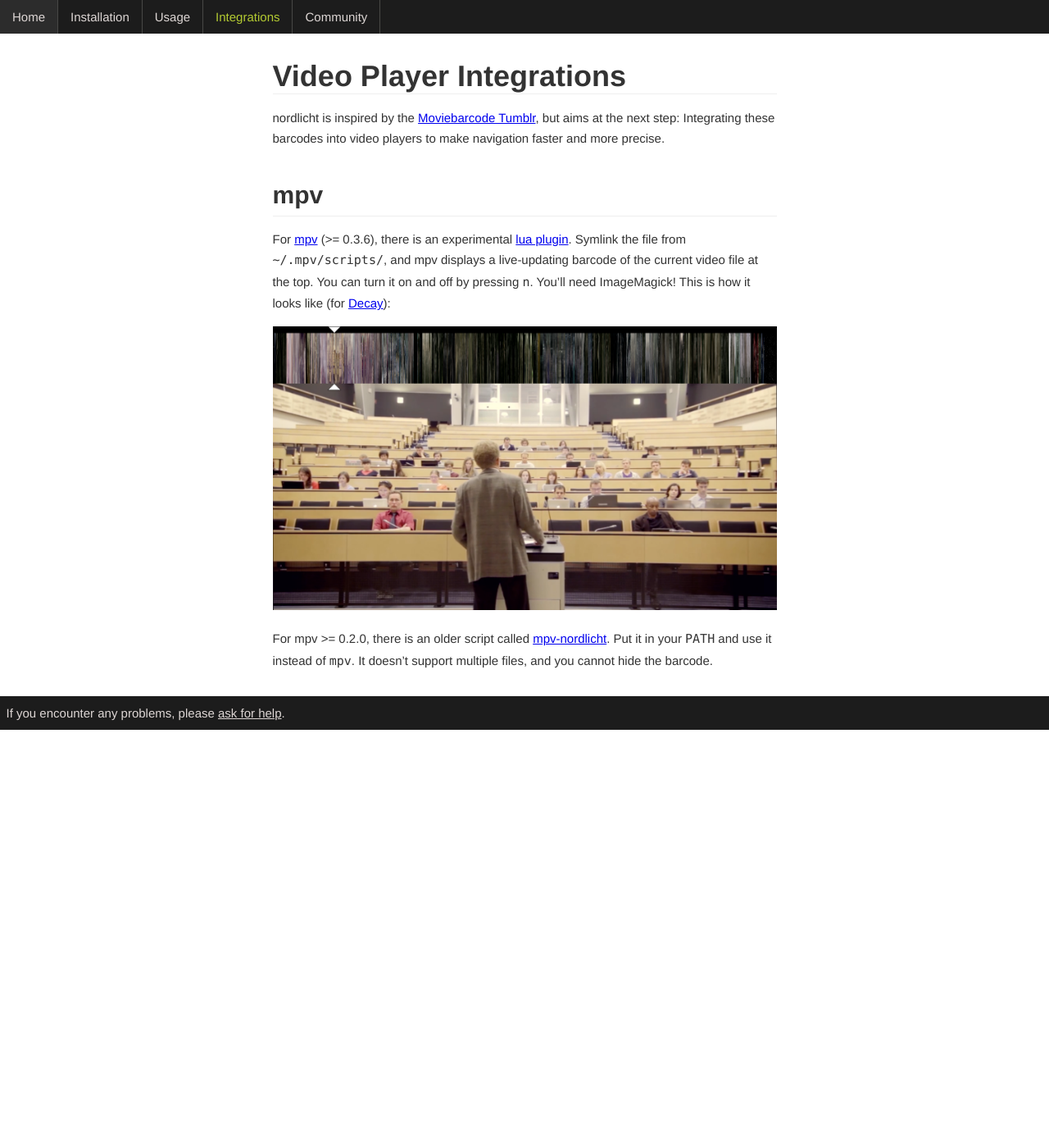
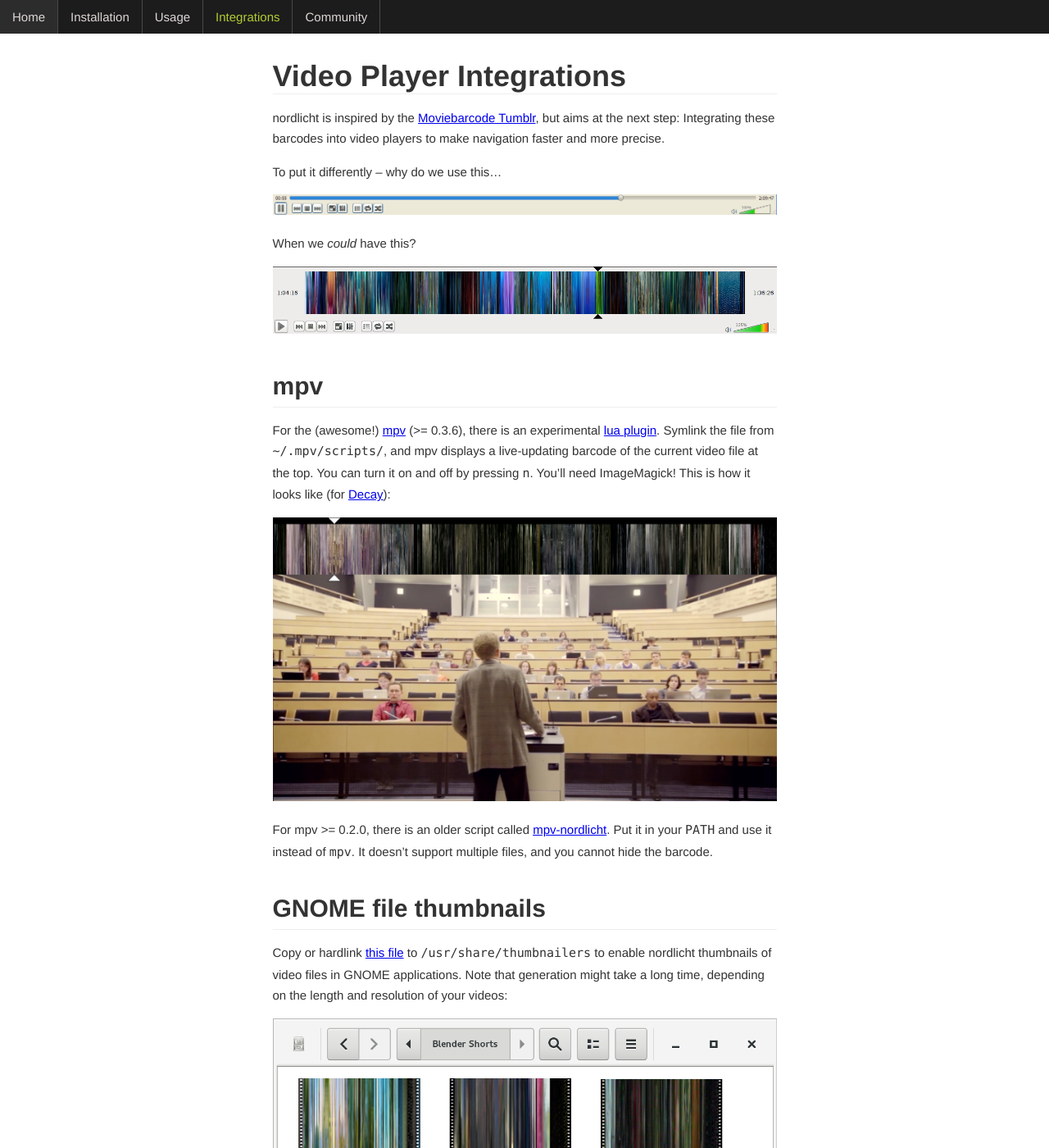
Before and after one commit to nordlicht/nordlicht.github.io, a Jekyll site: the page built from integrations.md, in a window 1280 px wide and 1400 px high. Shown: the whole window at 82% size. Built offline with Jekyll 4.4.1, drawn with Linux system fonts in a browser that asks for light colours; Markdown is read by kramdown in place of the engine named in the settings.

Commit message:
Update integrations page, mention thumbnailer

```diff
--- a/_layouts/default.html
+++ b/_layouts/default.html
@@ -28,7 +28,7 @@
             {{ content }}
         </div>
         <div id="footer">
-            <p>If you encounter any problems, please <a href="/community">ask for help</a>.
+            <p>If you encounter any problems, please <a href="/community">tell us about it</a>.
         </div>
     </body>
 </html>
--- a/integrations.md
+++ b/integrations.md
@@ -6,10 +6,24 @@ permalink: /integrations/
 
 nordlicht is inspired by the [Moviebarcode Tumblr](http://moviebarcode.tumblr.com/), but aims at the next step: Integrating these barcodes into video players to make navigation faster and more precise.
 
+To put it differently – why do we use this...
+
+![](/images/vlc-before.png)
+
+When we *could* have this?
+
+![](/images/vlc-after.png)
+
 ## mpv
 
-For [mpv](http://mpv.io/) (>= 0.3.6), there is an experimental [lua plugin](http://github.com/nordlicht/nordlicht/blob/master/utils/mpv-nordlicht.lua). Symlink the file from `~/.mpv/scripts/`, and mpv displays a live-updating barcode of the current video file at the top. You can turn it on and off by pressing `n`. You'll need ImageMagick! This is how it looks like (for [Decay](http://www.decayfilm.com/)):
+For the (awesome!) [mpv](http://mpv.io/) (>= 0.3.6), there is an experimental [lua plugin](http://github.com/nordlicht/nordlicht/blob/master/utils/mpv-nordlicht.lua). Symlink the file from `~/.mpv/scripts/`, and mpv displays a live-updating barcode of the current video file at the top. You can turn it on and off by pressing `n`. You'll need ImageMagick! This is how it looks like (for [Decay](http://www.decayfilm.com/)):
 
 ![](/images/mpv-integration.png)
 
 For mpv >= 0.2.0, there is an older script called [mpv-nordlicht](http://github.com/nordlicht/nordlicht/blob/master/utils/mpv-nordlicht). Put it in your `PATH` and use it instead of `mpv`. It doesn't support multiple files, and you cannot hide the barcode.
+
+## GNOME file thumbnails
+
+Copy or hardlink [this file](https://github.com/nordlicht/nordlicht/blob/master/utils/nordlicht.thumbnailer) to `/usr/share/thumbnailers` to enable nordlicht thumbnails of video files in GNOME applications. Note that generation might take a long time, depending on the length and resolution of your videos:
+
+![](/images/nautilus-integration.png)
```
Also changed, not shown: images/nautilus-integration.png (added), images/vlc-after.png (added), images/vlc-before.png (added).
